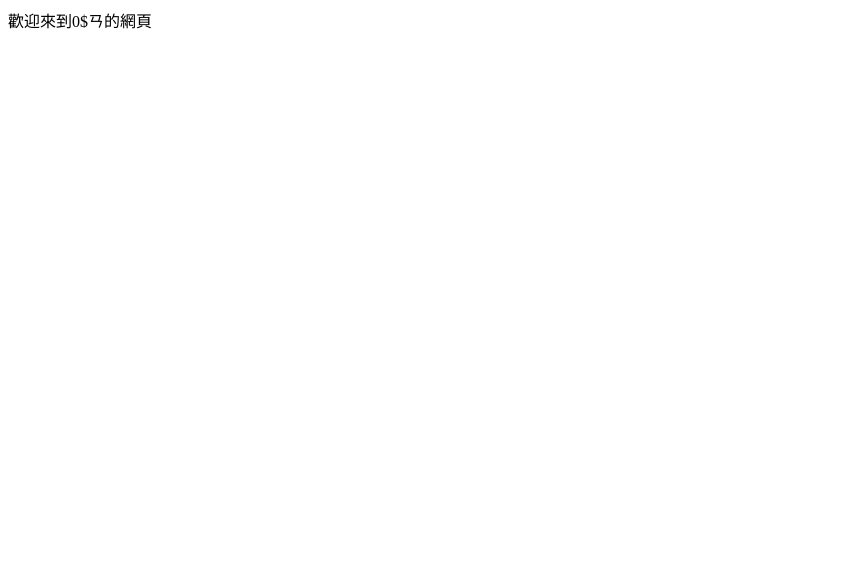
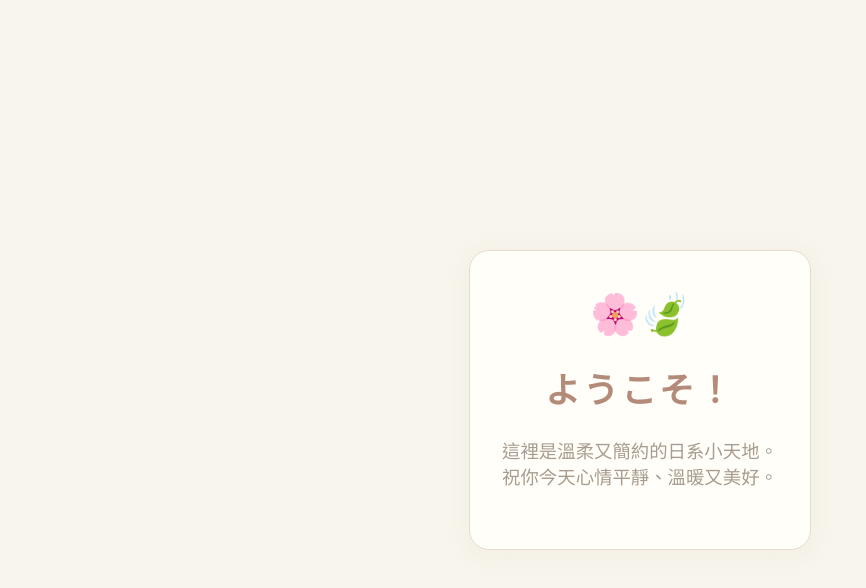
Before and after one commit to dorisdd0920/dorisdd0920.github.io, a plain HTML site: page index.html in a window 1280 px wide. Shown: the whole page, without its empty margins (0-866 px from the left). Drawn offline with Linux system fonts and the light colour scheme.

Commit message:
Add files via upload

```diff
--- a/index.html
+++ b/index.html
@@ -1 +1,82 @@
-歡迎來到0$ㄢ的網頁
+<!DOCTYPE html>
+<html lang="zh-Hant">
+<head>
+    <meta charset="UTF-8">
+    <meta name="viewport" content="width=device-width, initial-scale=1.0">
+    <title>安安，這裡是0$</title>
+    <link href="https://fonts.googleapis.com/css2?family=Kosugi+Maru&family=Noto+Sans+TC:wght@400;700&display=swap" rel="stylesheet">
+    <style>
+        /* 動畫效果 */
+        .japan-emoji {
+            font-size: 2.5em;
+            margin-bottom: 0.5em;
+            animation: float-emoji 2.5s ease-in-out infinite;
+        }
+        @keyframes float-emoji {
+            0%, 100% { transform: translateY(0); }
+            50% { transform: translateY(-12px); }
+        }
+        h1 {
+            /* ...existing code... */
+            opacity: 0;
+            animation: fadein-title 1.2s 0.3s forwards;
+        }
+        @keyframes fadein-title {
+            from { opacity: 0; transform: translateY(24px); }
+            to { opacity: 1; transform: translateY(0); }
+        }
+        p {
+            /* ...existing code... */
+            opacity: 0;
+            animation: slidein-p 1.2s 0.8s forwards;
+        }
+        @keyframes slidein-p {
+            from { opacity: 0; transform: translateY(32px); }
+            to { opacity: 1; transform: translateY(0); }
+        }
+        body {
+            min-height: 100vh;
+            margin: 0;
+            padding: 0;
+            font-family: 'Kosugi Maru', 'Noto Sans TC', sans-serif;
+            background: #f7f5ec;
+            display: flex;
+            align-items: center;
+            justify-content: center;
+        }
+        .japan-box {
+            background: #fffef9;
+            border-radius: 20px;
+            box-shadow: 0 4px 24px #e6dccb44;
+            max-width: 420px;
+            margin: 2em auto;
+            padding: 2.5em 2em 2em 2em;
+            text-align: center;
+            border: 1.5px solid #e6dccb;
+        }
+        h1 {
+            font-family: 'Kosugi Maru', 'Noto Sans TC', sans-serif;
+            font-size: 2.2em;
+            color: #b48a78;
+            margin-bottom: 0.7em;
+            letter-spacing: 0.08em;
+        }
+        p {
+            color: #a89c8e;
+            font-size: 1.15em;
+            margin-bottom: 1.5em;
+        }
+        .japan-emoji {
+            font-size: 2.5em;
+            margin-bottom: 0.5em;
+        }
+    </style>
+</head>
+<body>
+    <div class="japan-box">
+        <div class="japan-emoji">🌸🍃</div>
+        <h1>ようこそ！</h1>
+        <p>這裡是溫柔又簡約的日系小天地。<br>祝你今天心情平靜、溫暖又美好。</p>
+    </div>
+</body>
+</html>
```
